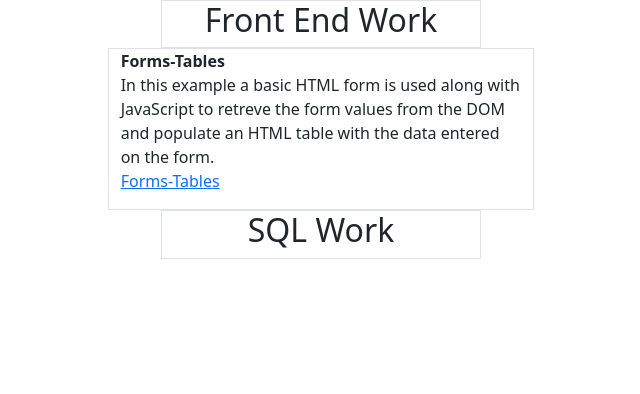
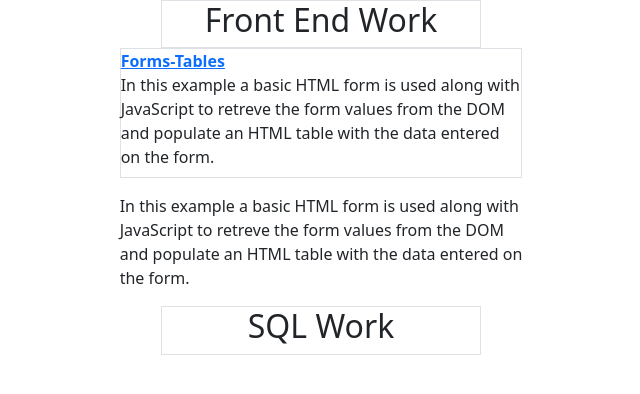
Before and after one commit to reidbraswell1/aws-s3, a plain HTML site: page index.html in a window 1280 px wide. Shown: the whole page, without its empty margins (319-959 px from the left). Drawn offline with nearby package versions, Linux system fonts and the light colour scheme.

Commit message:
Adding border

```diff
--- a/index.html
+++ b/index.html
@@ -21,16 +21,20 @@
         </div>
       </div>
       <div class="row justify-content-center">
-        <div class="col-4 border">
+        <div class="col-4">
           <dl>
-            <dt>Forms-Tables</dt>
+            <div class="border">
+            <dt><a href="#">Forms-Tables</a></dt>
             <dd>
               In this example a basic HTML form is used along with JavaScript to
               retreve the form values from the DOM and populate an HTML table
-              with the data entered on the form.<br />
-              <a href="#">Forms-Tables</a>
+              with the data entered on the form.
             </dd>
+            </div>
           </dl>
+          <p>In this example a basic HTML form is used along with JavaScript to
+          retreve the form values from the DOM and populate an HTML table
+          with the data entered on the form.</p>
         </div>
       </div>
       <div class="row justify-content-center">
```
